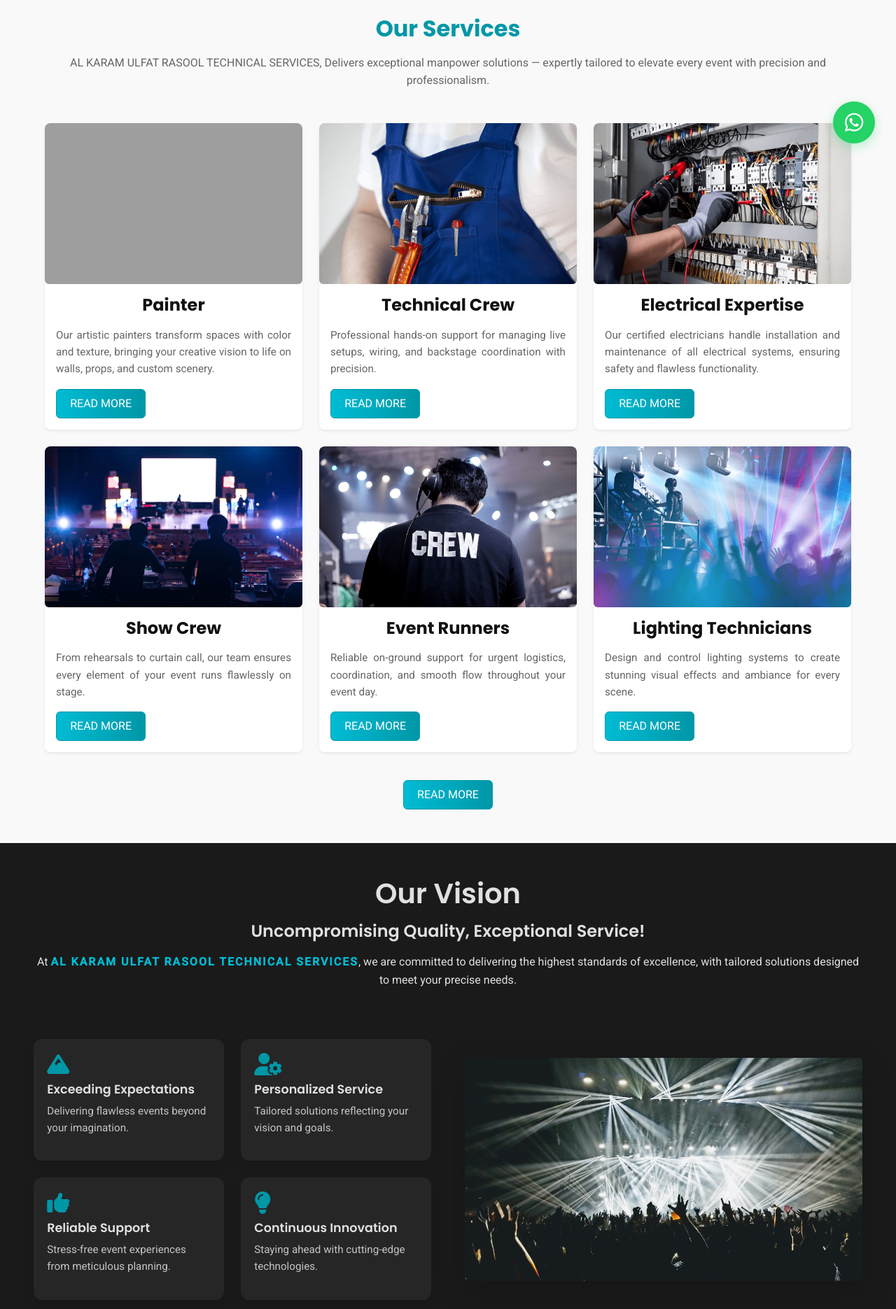
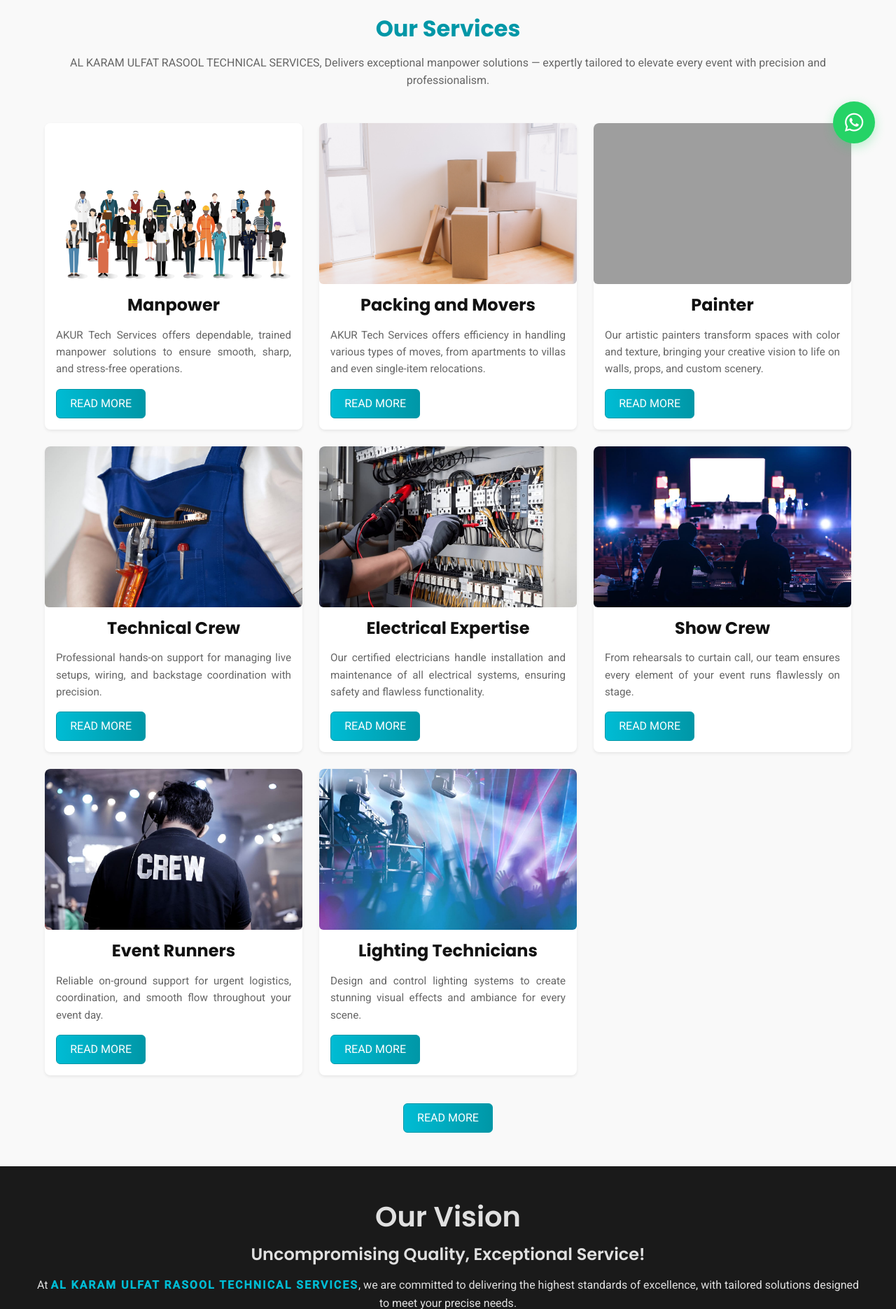
Before and after one commit to UmarNasir4772/itsumar, a PHP site: page /AKUR/index.html in a window 1280 px wide. Shown: the part 565-2436 px from the top of the page at 70% size. Run offline with PHP 8.4, Linux system fonts and the light colour scheme; grey boxes are pictures that could not be loaded.

Commit message:
final update of akur project 2.2

```diff
--- a/AKUR/about-us.html
+++ b/AKUR/about-us.html
@@ -3,7 +3,9 @@
 <head>
   <meta charset="UTF-8" />
   <meta name="viewport" content="width=device-width, initial-scale=1.0" />
-  <title>About AKUR Tech Services | Trusted Event Crew Since [Year]</title>
+  <title>About AKUR Tech Services | Trusted Event Crew Since 2025</title>
+  <link rel="icon" type="image/x-icon" href="assets/images/AKUR-LOGO.png">
+
   <meta name="description"
     content="AL karam Ulfat Rasool Technical Services LLC: Dubai's premier event technical provider. 10+ years of excellence in concert, corporate & exhibition production.">
   <meta name="keywords"
--- a/AKUR/contact-us.html
+++ b/AKUR/contact-us.html
@@ -4,6 +4,8 @@
   <meta charset="UTF-8" />
   <meta name="viewport" content="width=device-width, initial-scale=1.0" />
   <title>Contact AKUR Tech Services | Event Crew Hire in Dubai</title>
+  <link rel="icon" type="image/x-icon" href="assets/images/AKUR-LOGO.png">
+
   <meta name="description"
     content="Need professional technical crew for your Dubai event? Contact AL karam Ulfat Rasool Technical Services LLC for lighting, sound, and stage solutions.">
   <meta name="keywords"
@@ -126,7 +128,7 @@
         <div class="col-md-4 animate__animated animate__fadeInUp animate__delay-1s">
           <i class="fas fa-phone fa-2x text-primary mb-3"></i>
           <h5 class="fw-bold">Speak With Us</h5>
-          <p>+971-123-456-789</p>
+          <p>+971-54-202-7511</p>
         </div>
         <div class="col-md-4 animate__animated animate__fadeInUp animate__delay-2s">
           <i class="fas fa-envelope fa-2x text-primary mb-3"></i>
--- a/AKUR/css/style.css
+++ b/AKUR/css/style.css
@@ -421,6 +421,15 @@ p {
   display: none !important;
 }
 
+@media (max-width: 1200px) {
+  .custom-navbar {
+    top: 28%;
+  }
+  .hero-content {
+    margin-top: 25%;
+  }
+}
+
 @media (max-width: 1024px) {
   .custom-navbar {
     top: 28%;
@@ -466,7 +475,7 @@ p {
 }
 
 /* Responsive fix for mobile */
-@media (max-width: 768px) {
+@media (max-width: 992px) {
   .hero-section {
     padding: 2rem;
   }
@@ -3727,7 +3736,7 @@ strong {
 }
 
 /* Show toggle button on medium screens and up */
-@media (max-width: 768px) {
+@media (max-width: 992px) {
   .side-navbar-toggle {
       display: flex ;
       align-items: center;
--- a/AKUR/index.html
+++ b/AKUR/index.html
@@ -4,6 +4,7 @@
     <meta charset="UTF-8" />
     <meta name="viewport" content="width=device-width, initial-scale=1.0" />
     <title>AKUR Tech Services LLC | Professional Event Technical Crew in Dubai</title>
+    <link rel="icon" type="image/x-icon" href="assets/images/AKUR-LOGO.png">
     <meta name="description"
         content="AKUR Technical Services provides expert event production crews, stage lighting, A/V setup & rigging services in Dubai. Trusted by corporate & concert organizers since [year].">
     <meta name="keywords"
@@ -12,8 +13,8 @@
     <!-- Bootstrap 5 -->
     <link href="https://cdn.jsdelivr.net/npm/bootstrap@5.3.3/dist/css/bootstrap.min.css" rel="stylesheet" />
 
-        <!-- Canonical URL -->
-        <link rel="canonical" href="https://akurtechservices.com" />
+    <!-- Canonical URL -->
+    <link rel="canonical" href="https://akurtechservices.com" />
     <!-- Google Fonts -->
     <link href="https://fonts.googleapis.com/css2?family=Poppins:wght@600;700&family=Roboto:wght@400;500&display=swap"
         rel="stylesheet" />
@@ -96,6 +97,42 @@
                 precision and professionalism.
             </p>
             <div class="row mt-4 g-4">
+                <!-- Service Card: painter -->
+                <div class="col-md-6 col-lg-4">
+                    <div class="service-card shadow-sm">
+                        <div class="service-img">
+                            <img src="assets/images/manpower.jpg" alt="manpower" class="img-fluid" />
+                        </div>
+                        <div class="service-content p-3">
+                            <h4 class="fw-bold">Manpower</h4>
+                            <p>
+                                AKUR Tech Services offers dependable, trained manpower solutions to ensure smooth,
+                                sharp,
+                                and stress-free operations.
+                            </p>
+                            <a href="services.html" class="btn btn-readmore">READ MORE</a>
+                        </div>
+                    </div>
+                </div>
+
+                <!-- Service Card: Packer and Movers -->
+                <div class="col-md-6 col-lg-4">
+                    <div class="service-card shadow-sm">
+                        <div class="service-img">
+                            <img src="assets/images/packing.png" alt="Packing and Movers" class="img-fluid" />
+                        </div>
+                        <div class="service-content p-3">
+                            <h4 class="fw-bold">Packing and Movers</h4>
+                            <p>
+                                AKUR Tech Services offers efficiency in
+                                handling various types of moves, from apartments to villas and even single-item
+                                relocations.
+                            </p>
+                            <a href="services.html" class="btn btn-readmore">READ MORE</a>
+                        </div>
+                    </div>
+                </div>
+
                 <!-- Service Card: painter -->
                 <div class="col-md-6 col-lg-4">
                     <div class="service-card shadow-sm">
@@ -437,7 +474,7 @@
                     <h5 class="mb-3 text-center">Contact Us</h5>
                     <ul class="list-unstyled contact-info">
                         <li>
-                            <i class="fas fa-map-marker-alt me-2"></i> Jebel Ali, Dubai, UAE
+                            <i class="fas fa-map-marker-alt me-2"></i> Al Baraha - Dubai - UAE
                         </li>
                         <li><i class="fas fa-phone me-2"></i> +971-54-202-7511</li>
                         <li>
--- a/AKUR/our-team.html
+++ b/AKUR/our-team.html
@@ -4,6 +4,8 @@
   <meta charset="UTF-8" />
   <meta name="viewport" content="width=device-width, initial-scale=1.0" />
   <title>Certified Event Technicians | AKUR Technical Services Team</title>
+  <link rel="icon" type="image/x-icon" href="assets/images/AKUR-LOGO.png">
+
   <meta name="description"
     content="Meet AKUR Tech Services LLC's skilled team of electricians, A/V specialists, and stage painters - delivering precision technical support for Dubai's top events.">
   <meta name="keywords"
--- a/AKUR/project.html
+++ b/AKUR/project.html
@@ -4,6 +4,8 @@
     <meta charset="UTF-8" />
     <meta name="viewport" content="width=device-width, initial-scale=1.0" />
     <title>Our Event Portfolio | AKUR Tech Services Dubai</title>
+    <link rel="icon" type="image/x-icon" href="assets/images/AKUR-LOGO.png">
+
     <meta
       name="description"
       content="See AKUR Technical Services' award-winning work: concert stage designs, corporate event installations, and exhibition technical solutions across the UAE."
--- a/AKUR/services.html
+++ b/AKUR/services.html
@@ -4,6 +4,8 @@
     <meta charset="UTF-8" />
     <meta name="viewport" content="width=device-width, initial-scale=1.0" />
     <title>Event Technical Services in Dubai | AKUR Tech Solutions</title>
+    <link rel="icon" type="image/x-icon" href="assets/images/AKUR-LOGO.png">
+
 <meta name="description" content="AL karam Ulfat Rasool Technical Services LLC offers complete event technical solutions: lighting, sound, power distribution, stage setup & more for flawless execution.">
 <meta name="keywords" content="event technical services Dubai, stage crew for hire, professional lighting technicians, AKUR event solutions, corporate AV setup, concert production services">
 
```
Also changed, not shown: AKUR/assets/images/AKUR-LOGO.png (added), AKUR/assets/images/manpower.jpg (added), AKUR/assets/images/packing.png (added).
